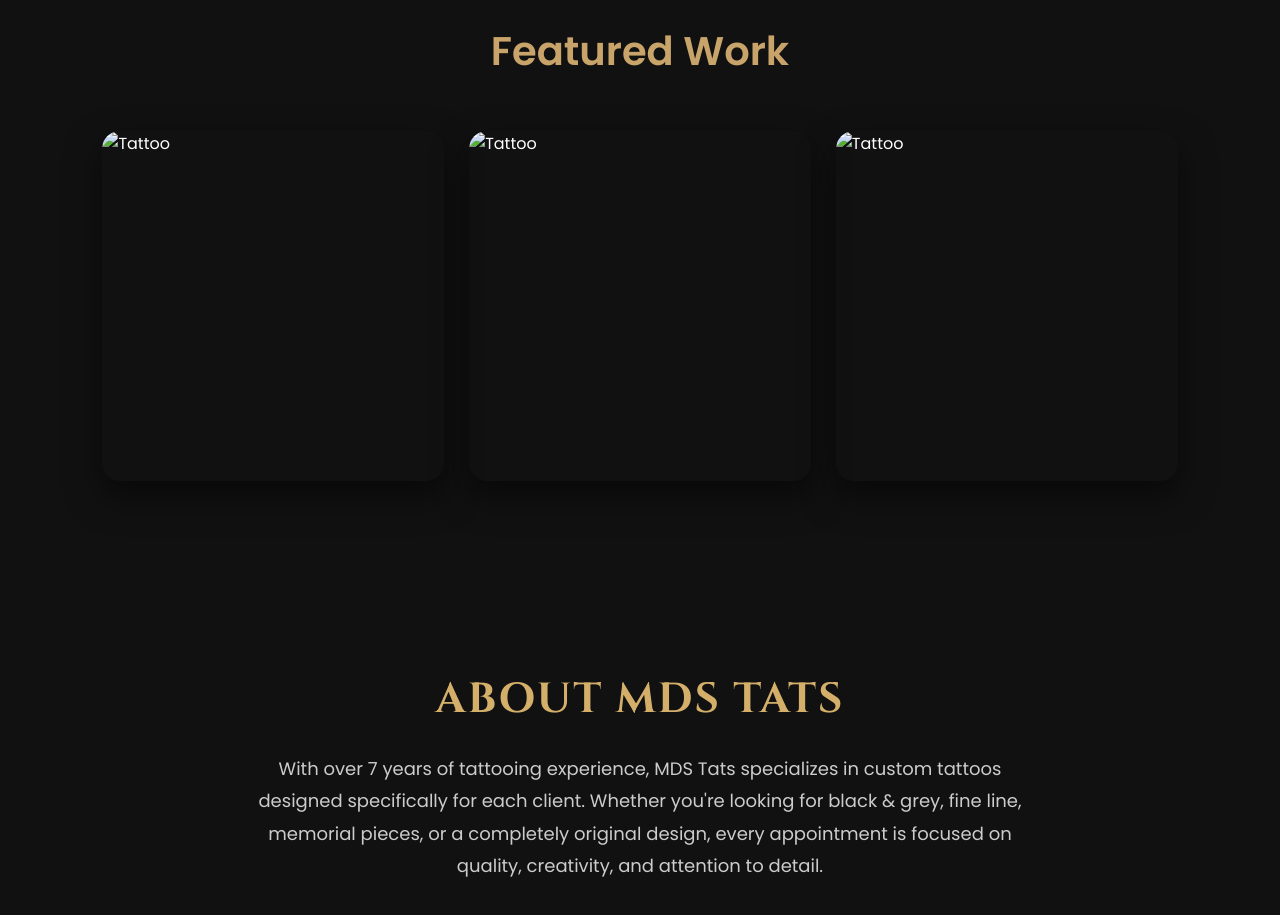
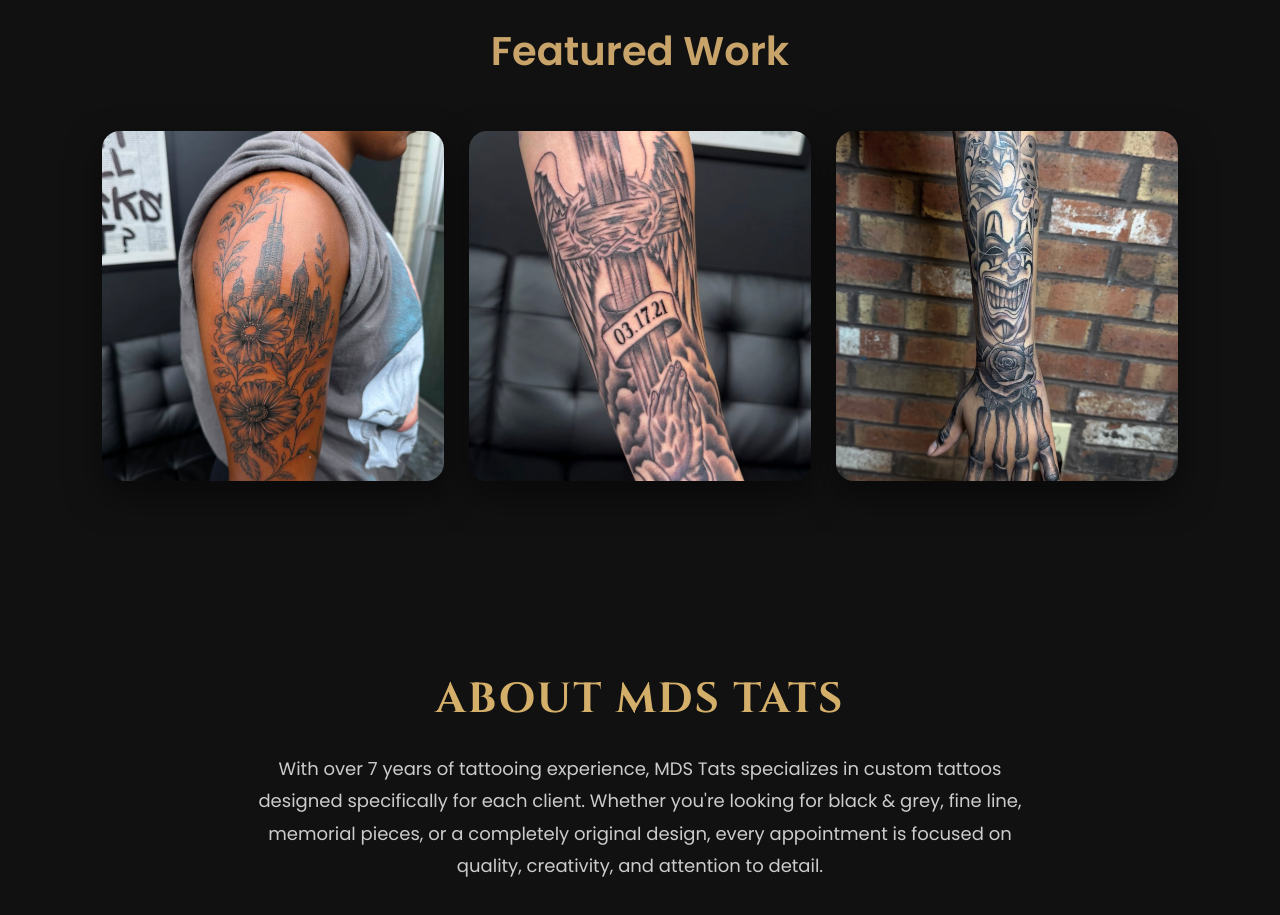
Before and after one commit to jolieadams21-sys/mdstats, a plain HTML site: page index.html in a window 1280 px wide. Shown: the part 920-1835 px from the top of the page. Drawn offline with Linux system fonts and the light colour scheme; files whose address does not match are found by name.

Commit message:
Add files via upload

```diff
--- a/index.html
+++ b/index.html
@@ -78,11 +78,11 @@
 
     <div class="gallery">
 
-        <img src="images/citytat.JPG" alt="Tattoo" class="portfolio-image">
+        <img src="citytat.JPG" alt="Tattoo" class="portfolio-image">
 
-        <img src="images/tatcross.jpg" alt="Tattoo" class="portfolio-image">
+        <img src="tatcross.jpg" alt="Tattoo" class="portfolio-image">
 
-        <img src="images/tatclown.jpg" alt="Tattoo" class="portfolio-image">
+        <img src="tatclown.jpg" alt="Tattoo" class="portfolio-image">
 
     </div>
 
```
